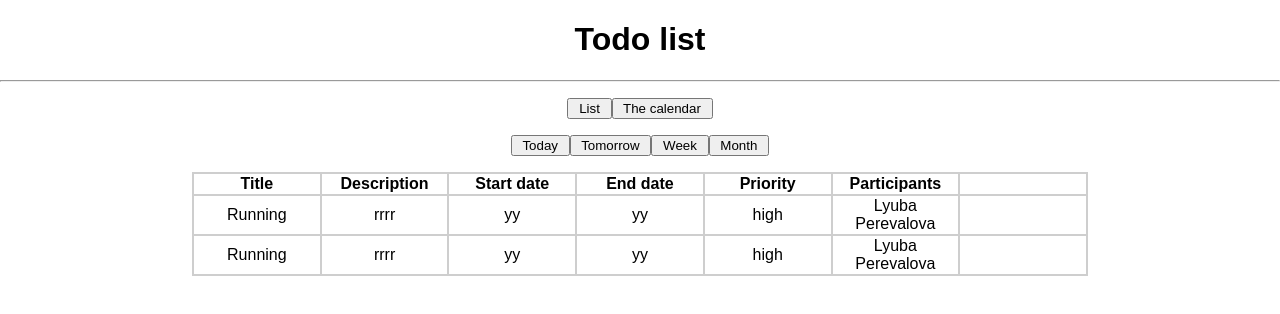
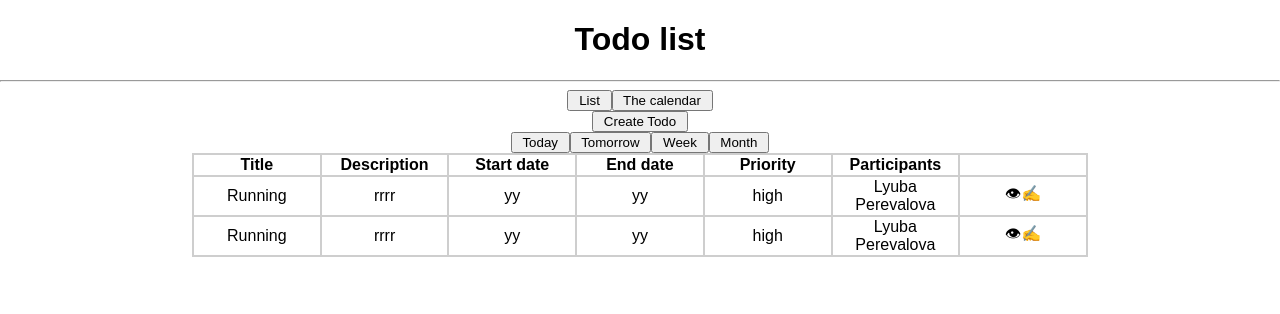
Before and after one commit to lyubovperevalova/todo-app, a React (Create React App) app: page / in a window 1280 px wide. Shown: the top 314 px of the page. Built offline with nearby package versions, Linux system fonts and the light colour scheme.

Commit message:
created modal window

```diff
--- a/src/App.css
+++ b/src/App.css
@@ -1,27 +1,3 @@
-.App {
-  text-align: center;
-}
-
-.App-logo {
-  animation: App-logo-spin infinite 20s linear;
-  height: 80px;
-}
-
-.App-header {
-  background-color: #222;
-  height: 150px;
-  padding: 20px;
-  color: white;
-}
-
-.App-title {
-  font-size: 1.5em;
-}
-
-.App-intro {
-  font-size: large;
-}
-
 table {
   width: 70%;
   front-size: 11pt;
@@ -42,8 +18,30 @@ table {
   text-align: center;
 }
 
-h1 {
+.modal {
+  display: none; /* Hidden by default */
+  position: fixed; /* Stay in place */
+  z-index: 1; /* Sit on top */
+  padding-top: 100px; /* Location of the box */
+  left: 0;
+  top: 0;
+  width: 100%; /* Full width */
+  height: 100%; /* Full height */
+  overflow: auto; /* Enable scroll if needed */
+  background-color: rgb(0,0,0); /* Fallback color */
+  background-color: rgba(0,0,0,0.4); /* Black w/ opacity */
+}
 
+.modal-open {
+  display: block;
+}
+
+.modal-content {
+  background-color: #fefefe;
+  margin: auto;
+  padding: 20px;
+  border: 1px solid #888;
+  width: 80%;
 }
 
 table, th, td {
@@ -52,8 +50,3 @@ table, th, td {
   text-align: center;
   table-layout: fixed;
 }
-
-@keyframes App-logo-spin {
-  from { transform: rotate(0deg); }
-  to { transform: rotate(360deg); }
-}
--- a/src/App.js
+++ b/src/App.js
@@ -6,6 +6,7 @@ class App extends Component {
   constructor(props) {
       super(props)
       this.state = {
+          isOpenModal: false,
           todos: [
               {
                   title: 'Running',
@@ -28,6 +29,20 @@ class App extends Component {
   }
 
 
+  modalClasses = () => {
+      let classes = "modal"
+      if (this.state.isOpenModal) {
+          classes = " modal-open"
+      }
+      return classes
+  }
+
+  openModal = () =>
+      this.setState({isOpenModal: true})
+
+  closeModal = () =>
+      this.setState({isOpenModal: false})
+
 
   render() {
 
@@ -38,16 +53,31 @@ class App extends Component {
           <hr/>
 
           <div className="container">
-              <p><input type="button" name="list" value=" List " />
+              <div>
+                  <input type="button" name="list" value=" List " />
+                  <input type="button" name="calendar" value=" The calendar " />
+              </div>
 
-                  <input type="button" name="calendar" value=" The calendar " />
-              </p>
+              <div>
+                  <input onClick={this.openModal} type="button" name="Create Todo" value=" Create Todo " />
+              </div>
 
-              <p><input type="button" name="today" value=" Today " />
+              <div>
+                  <input type="button" name="today" value=" Today " />
                   <input type="button" name="tomorrow" value=" Tomorrow " />
                   <input type="button" name="week" value=" Week " />
                   <input type="button" name="month" value=" Month " />
-              </p>
+              </div>
+          </div>
+
+          <div className={this.modalClasses()}>
+              <div className="modal-content">
+                  <p>
+                      Create todo
+                  </p>
+                  <input type="text" name="today" value="" />
+                  <input onClick={this.closeModal} type="button" name="click" value=" Close " />
+              </div>
           </div>
 
 
@@ -69,11 +99,17 @@ class App extends Component {
                       <td>{todo.endDate}</td>
                       <td>{todo.priority}</td>
                       <td>{todo.participants}</td>
-                      <td></td>
+                      <td>
+                          <span>&#x1f441;</span>
+                          <span>&#x270d;</span>
+
+                      </td>
                   </tr>
               )}
           </table>
+          <div className="Modal-dialog"></div>
       </div>
+
     );
   }
 }
```
